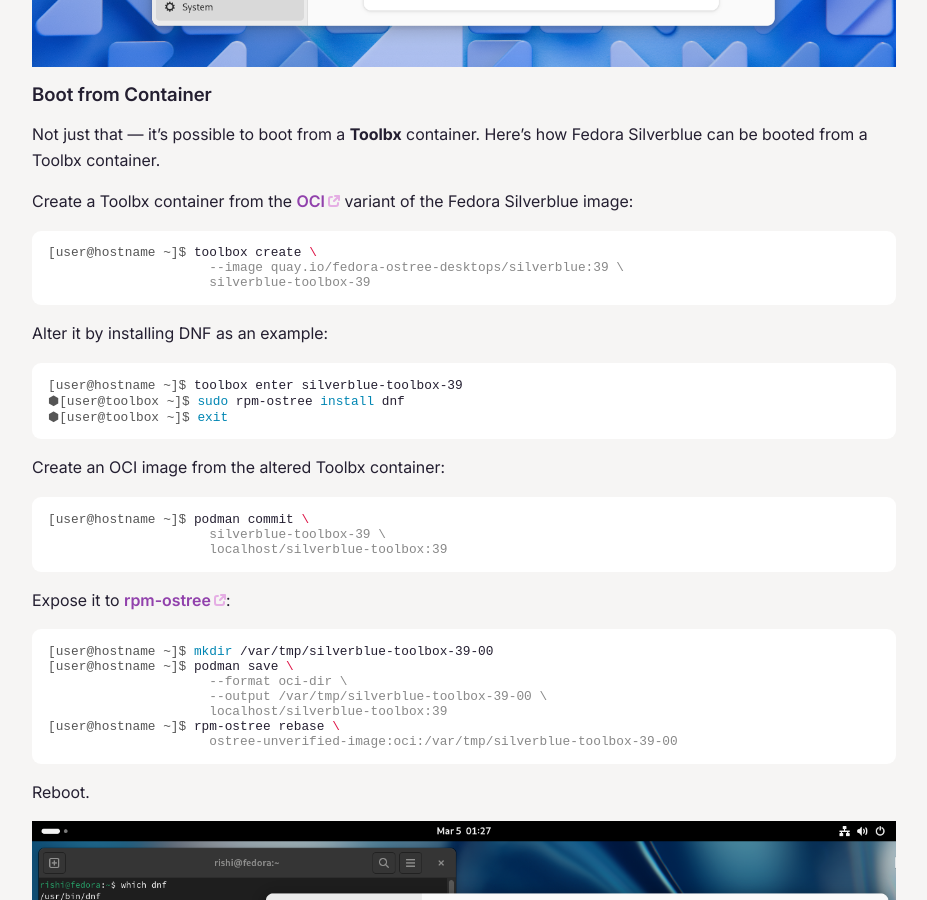
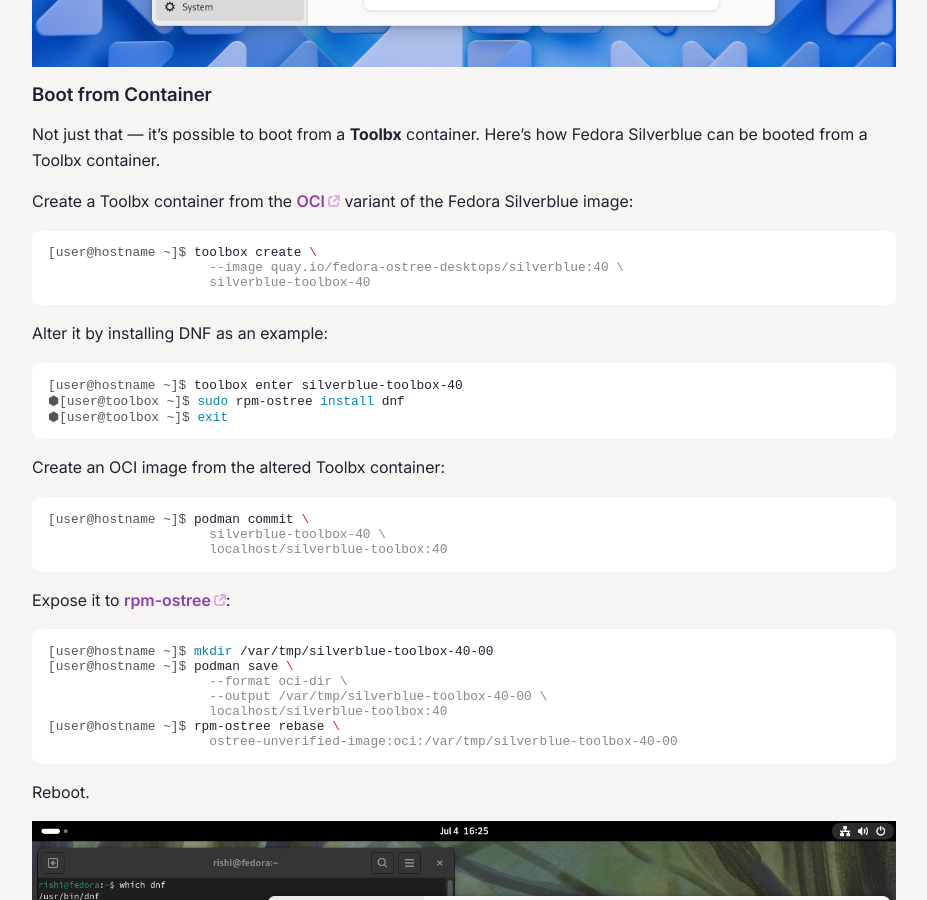
Before and after one commit to containers/containertoolbx.org, a Jekyll site: the page built from use.md, in a window 1280 px wide and 900 px high, scrolled down 3933 px. Shown: the whole window, without its empty margins (176-1103 px from the left). Built offline with Jekyll 4.4.1, drawn with Linux system fonts in a browser that asks for light colours.

Commit message:
Update the boot from container use case to Fedora 40

```diff
--- a/use.md
+++ b/use.md
@@ -1,6 +1,6 @@
 ---
 layout: default
-fedora-version: 39
+fedora-version: 40
 ---
 
 <picture class="full pixels">
```
Also changed, not shown: assets/fedora-silverblue-boot-from.png.
